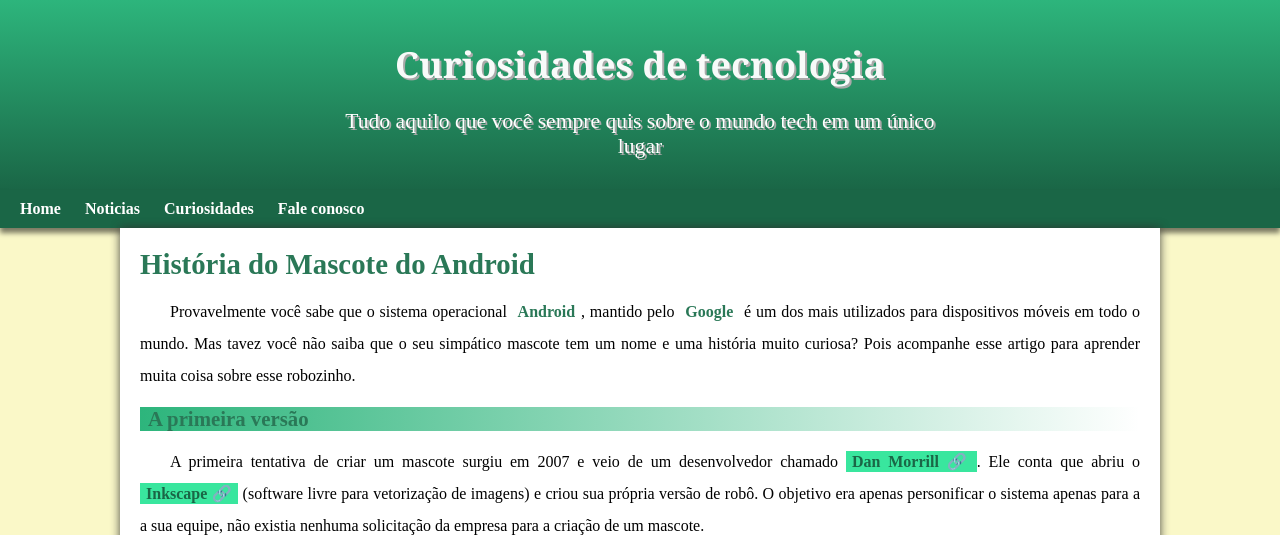
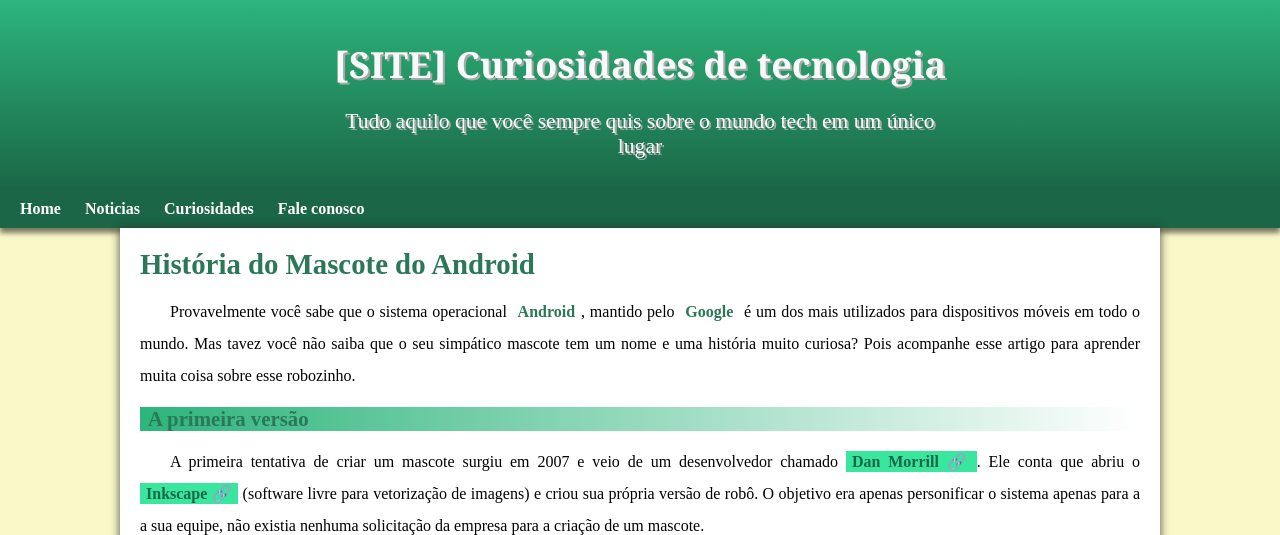
Before and after one commit to rscarvalho1980/HTML-CSS, a plain HTML site: page desafio 10 final/android.html in a window 1280 px wide. Shown: the top 535 px of the page. Drawn offline with Linux system fonts and the light colour scheme.

Commit message:
Mudei o texto do Html desafio 10

```diff
--- a/desafio 10 final/android.html
+++ b/desafio 10 final/android.html
@@ -13,6 +13,7 @@
 <body>
     <header>
         <h1>
+            [SITE]
             Curiosidades de tecnologia
         </h1>
         <p>Tudo aquilo que você sempre quis sobre o mundo tech em um único lugar</p>
```
